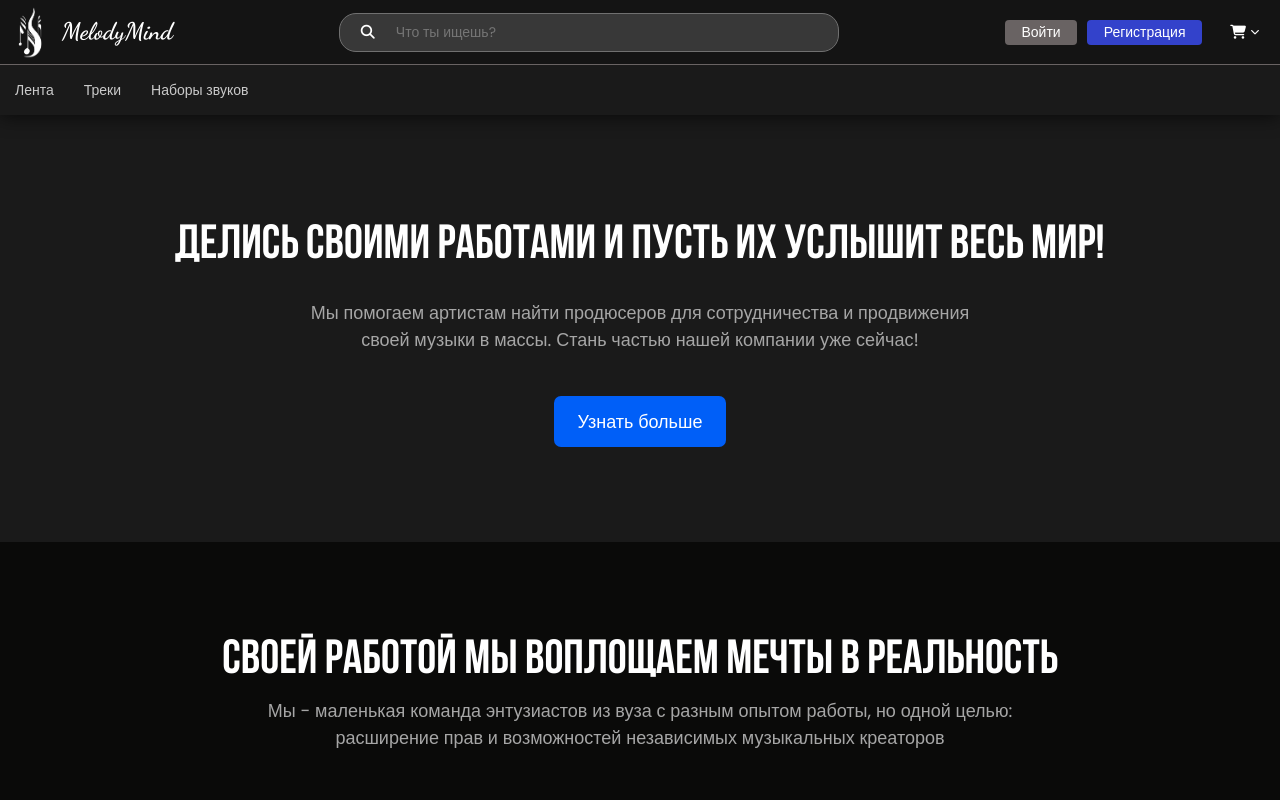
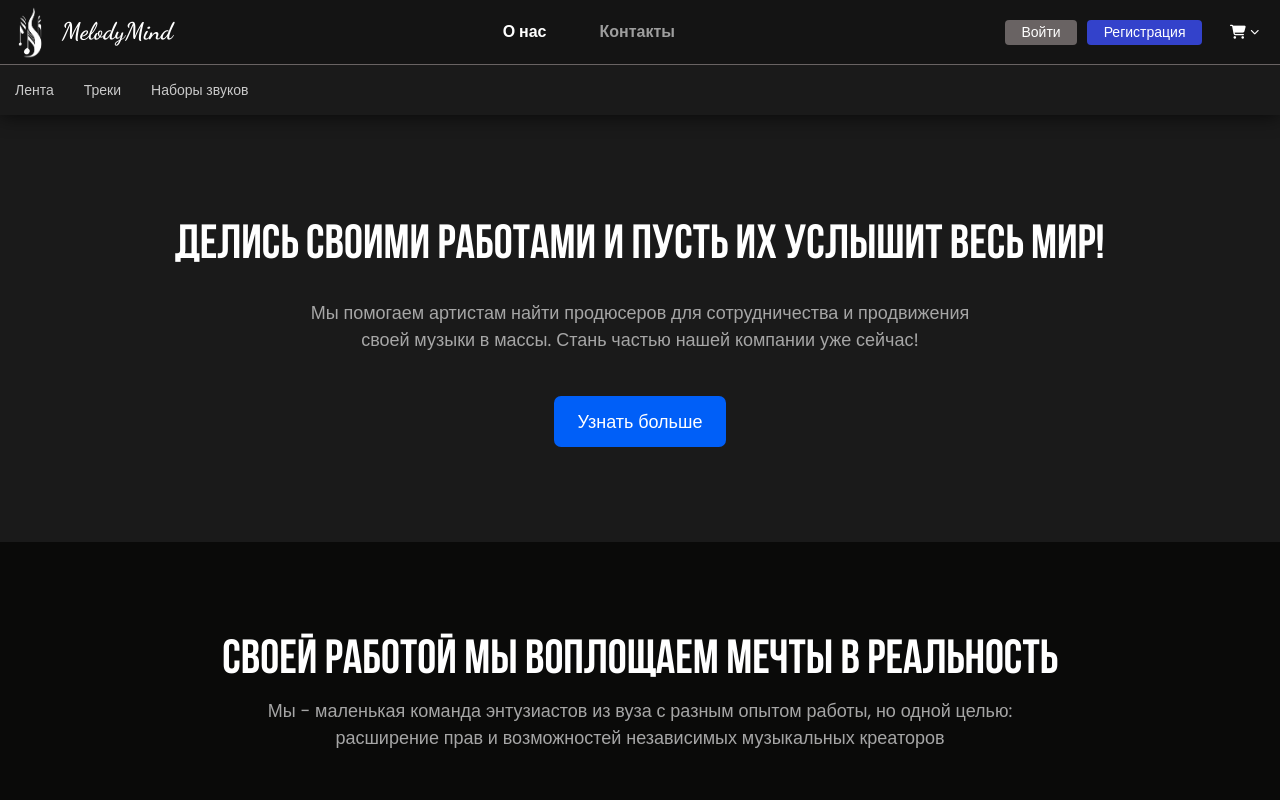
Before and after one commit to MelodyMindOfficial/melodymindofficial.github.io, a React (Vite) app: page /MelodyMindOfficial/about in a window 1280 px wide. Shown: the top 800 px of the page. Built offline with nearby package versions, Linux system fonts and the light colour scheme.

Commit message:
fix router

```diff
--- a/src/App.jsx
+++ b/src/App.jsx
@@ -12,7 +12,7 @@ import About from './components/About/About';
 import Contacts from './components/About/Contacts';
 
 export default function App() {
-    localStorage.setItem('active', window.location.pathname.slice(1));
+    localStorage.setItem('active', window.location.pathname.slice(20));
 
     const [active, setActive] = useState(
         localStorage.getItem('active') || 'main'
@@ -68,7 +68,7 @@ export default function App() {
                         <Route path="*" element={<NotFound />} />
                     </Routes>
                 </main>
-                {pages.includes(window.location.pathname) ? (
+                {pages.includes(window.location.pathname.slice(20)) ? (
                     <Footer isActive={(current) => activeSection(current)} />
                 ) : null}
             </BrowserRouter>
--- a/src/data.js
+++ b/src/data.js
@@ -1,6 +1,6 @@
 export const numTracks = 7;
 
-export const pages = ['/MelodyMindOfficial/', '/MelodyMindOfficial/feed', '/MelodyMindOfficial/tracks', '/MelodyMindOfficial/sounds', '/MelodyMindOfficial/about', '/MelodyMindOfficial/contacts', '/MelodyMindOfficial/how-to-buy', '/MelodyMindOfficial/payment', '/MelodyMindOfficial/rules-of-sale', '/MelodyMindOfficial/privacy-policy', '/MelodyMindOfficial/buy']
+export const pages = ['', 'feed', 'tracks', 'sounds', 'about', 'contacts', 'how-to-buy', 'payment', 'rules-of-sale', 'privacy-policy', 'buy']
 
 export const headerList = [{
     title: 'Лента',
```
